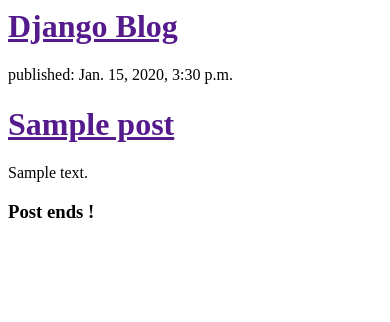
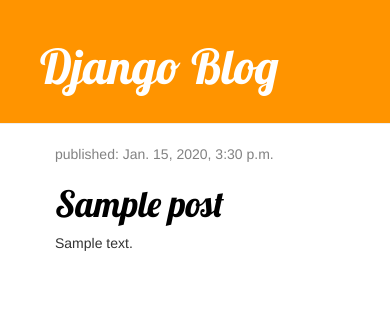
Before and after one commit to ashubham7/my-first-blog, a Django app: template blog/templates/blog/post_list.html in a window 390 px wide. Shown: the top 322 px of the page. Run offline with Django 3.2, Linux system fonts and the light colour scheme; the template is opened without the code that fills it: values that come from a table or form of the project are taken from there, others are empty; tables that the repository leaves empty hold one stand-in row (values such as "Sample post"); some libraries are stand-ins or nearby versions.

Commit message:
Css added to the Code.

```diff
--- /dev/null
+++ b/blog/static/css/blog.css
@@ -0,0 +1,46 @@
+.page-header {
+    background-color: #ff9400;
+    margin-top: 0;
+    padding: 20px 20px 20px 40px;
+}
+
+.page-header h1, .page-header h1 a, .page-header h1 a:visited, .page-header h1 a:active {
+    color: #ffffff;
+    font-size: 36pt;
+    text-decoration: none;
+}
+
+.content {
+    margin-left: 40px;
+}
+
+h1, h2, h3, h4 {
+    font-family: 'Lobster', cursive;
+}
+
+.date {
+    color: #828282;
+}
+
+.save {
+    float: right;
+}
+
+.post-form textarea, .post-form input {
+    width: 100%;
+}
+
+.top-menu, .top-menu:hover, .top-menu:visited {
+    color: #ffffff;
+    float: right;
+    font-size: 26pt;
+    margin-right: 20px;
+}
+
+.post {
+    margin-bottom: 70px;
+}
+
+.post h1 a, .post h1 a:visited {
+    color: #000000;
+}
--- a/blog/templates/blog/post_list.html
+++ b/blog/templates/blog/post_list.html
@@ -1,9 +1,14 @@
+{% load staticfiles %}
 <html>
     <head>
         <title>Django  blog</title>
+        <link rel="stylesheet" href="//maxcdn.bootstrapcdn.com/bootstrap/3.2.0/css/bootstrap.min.css">
+    <link rel="stylesheet" href="//maxcdn.bootstrapcdn.com/bootstrap/3.2.0/css/bootstrap-theme.min.css">
+    <link rel="stylesheet" href="{% static 'css/blog.css' %}">
+    <link href="//fonts.googleapis.com/css?family=Lobster&subset=latin,latin-ext" rel="stylesheet" type="text/css">
     </head>
     <body>
-        <div>
+        <div class="page-header">
             <h1><a href="">Django  Blog</a></h1>
         </div>
 
@@ -18,13 +23,20 @@
            <h2><a href="">My second post</a></h2>
            <p>Aenean eu leo quam. Pellentesque ornare sem lacinia quam venenatis vestibulum. Donec id elit non mi porta gravida at eget metus. Fusce dapibus, tellus ac cursus commodo, tortor mauris condimentum nibh, ut f.</p>
        </div> -->
-       {% for post in posts %}
-    <div>
-        <p>published: {{ post.publish_date }}</p>
-        <h1><a href="">{{ post.title }}</a></h1>
-        <p>{{ post.text|linebreaksbr }}</p>
-        <h3 color='green'>Post ends !</h3><br>
+      <div class="content container">
+    <div class="row">
+        <div class="col-md-8">
+            {% for post in posts %}
+                <div class="post">
+                    <div class="date">
+                        <p>published: {{ post.publish_date }}</p>
+                    </div>
+                    <h1><a href="">{{ post.title }}</a></h1>
+                    <p>{{ post.text|linebreaksbr }}</p>
+                </div>
+            {% endfor %}
+        </div>
     </div>
-{% endfor %}
+</div>
     </body>
 </html>
```
